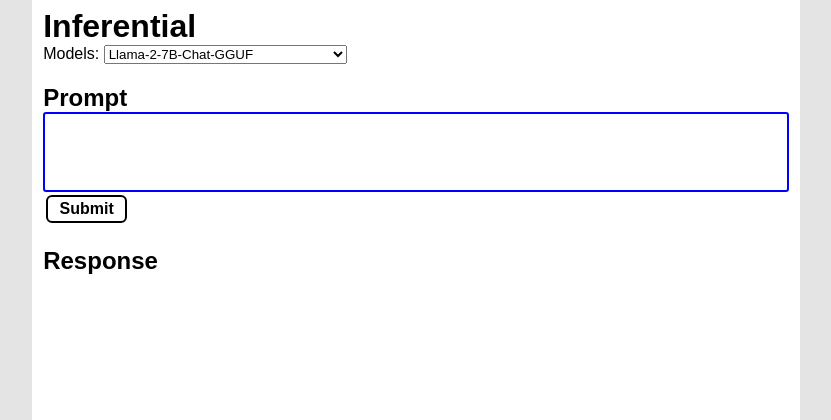
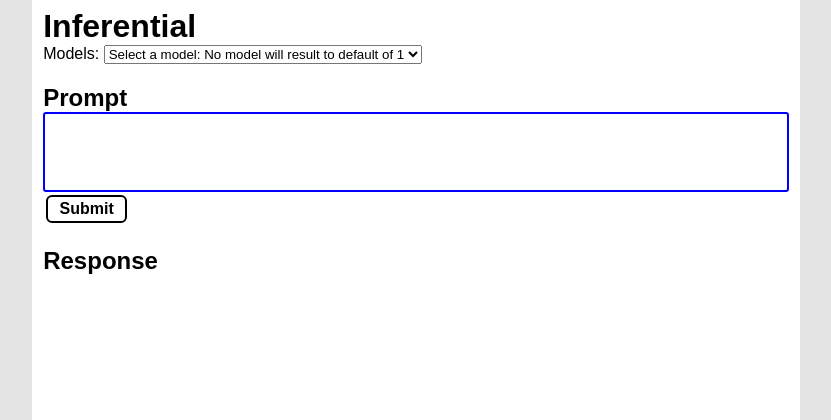
Before and after one commit to jncraton/inferential, a Flask app: page /playground in a window 1280 px wide. Shown: the top 420 px of the page, without its empty margins (224-1055 px from the left). Run offline with Flask 3, Linux system fonts and the light colour scheme.

Commit message:
Run style checks

```diff
--- a/templates/index.html
+++ b/templates/index.html
@@ -34,15 +34,14 @@
       <div class="left">
         <label class="left" for="models">Models:</label>
         <select id="models">
-          <option value="Llama-2-7B-Chat-GGUF">
-            Llama-2-7B-Chat-GGUF
+          <option value="Select a model">
+            Select a model: No model will result to default of 1
           </option>
+          <option value="Llama-2-7B-Chat-GGUF">Llama-2-7B-Chat-GGUF</option>
           <option value="LaMini-Flan-T5-783M-ct2-int8">
             LaMini-Flan-T5-783M-ct2-int8
           </option>
-          <option value="Llama-2-7B-Chat-GGML">
-            Llama-2-7B-Chat-GGML
-          </option>
+          <option value="Llama-2-7B-Chat-GGML">Llama-2-7B-Chat-GGML</option>
           <option value="Nous-Capybara-7B-v1.9-GGUF">
             Nous-Capybara-7B-v1.9-GGUF
           </option>
--- a/test_main.py
+++ b/test_main.py
@@ -85,9 +85,9 @@
 def test_query_too_big_api(client):
     """This will test verify status code for a too big query"""
     response = client.get(
-        "/api?input=" +
-        ("".join(choice(ascii_lowercase) for i in range(250))) +
-        "&model=1"
+        "/api?input="
+        + ("".join(choice(ascii_lowercase) for i in range(250)))
+        + "&model=1"
     )
     assert response.status_code == 413
 
```
